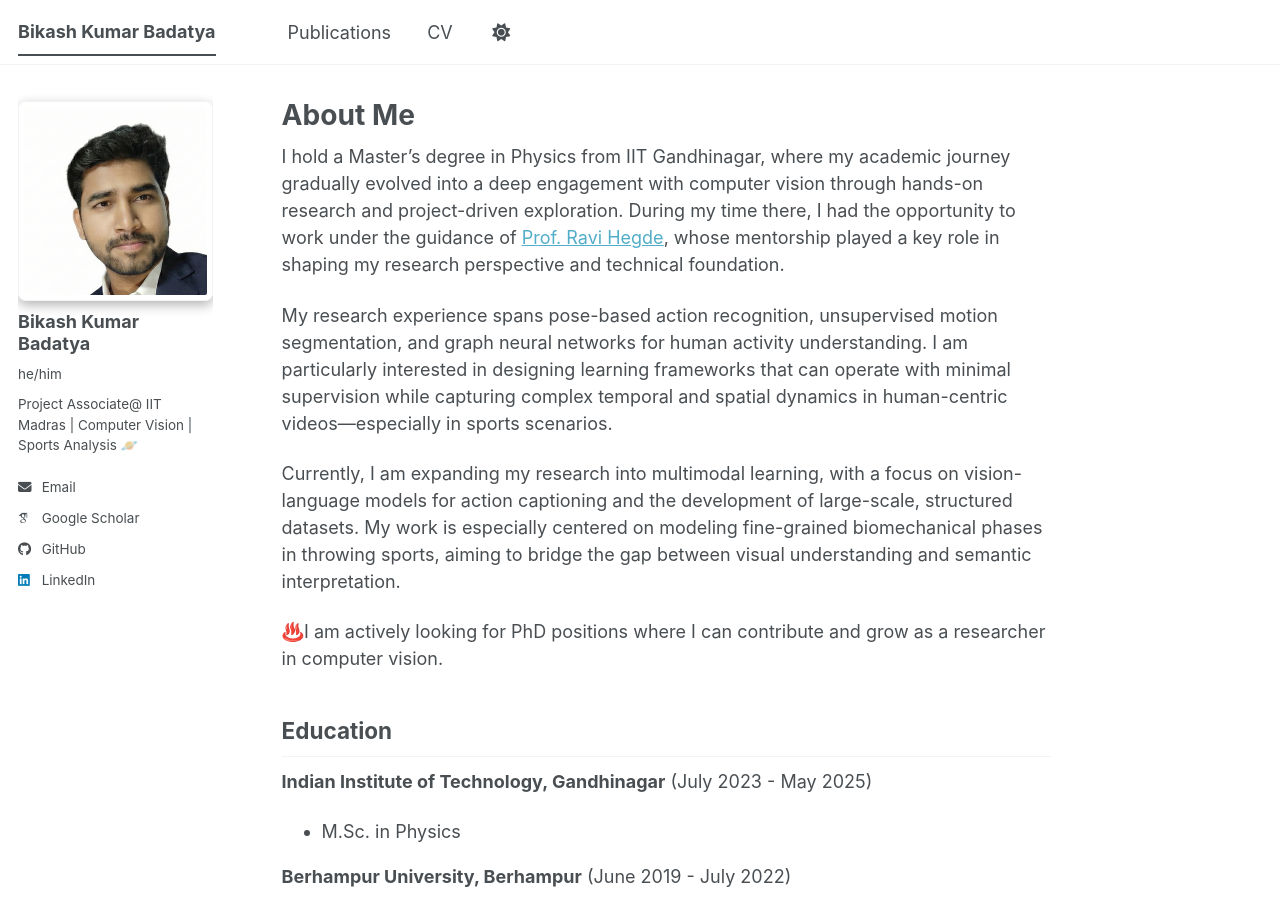
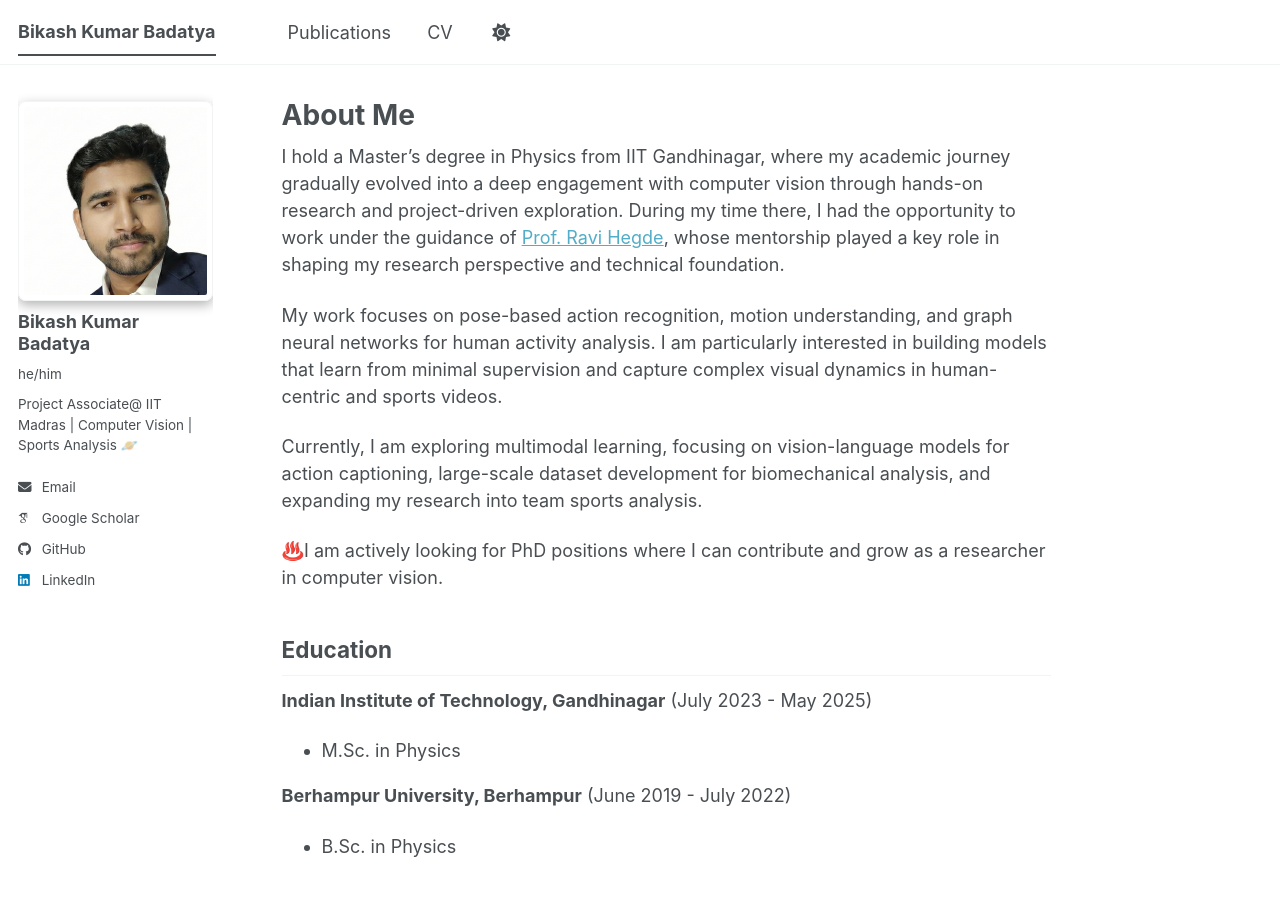
Before and after one commit to Bikudebug/Bikudebug.github.io, a Jekyll site: the page built from _pages/about.md, in a window 1280 px wide and 900 px high. Built offline with Jekyll 4.4.1, drawn with Linux system fonts in a browser that asks for light colours; some web fonts are replaced; a script bundle is joined from its source files by our own code; library files that are not in the unit come from our copies.

Commit message:
Update about.md

```diff
--- a/_pages/about.md
+++ b/_pages/about.md
@@ -9,9 +9,9 @@ redirect_from:
 
 I hold a Master's degree in Physics from IIT Gandhinagar, where my academic journey gradually evolved into a deep engagement with computer vision through hands-on research and project-driven exploration. During my time there, I had the opportunity to work under the guidance of [Prof. Ravi Hegde](https://iitgn.ac.in/faculty/ee/fac-ravi), whose mentorship played a key role in shaping my research perspective and technical foundation.
 
-My research experience spans pose-based action recognition, unsupervised motion segmentation, and graph neural networks for human activity understanding. I am particularly interested in designing learning frameworks that can operate with minimal supervision while capturing complex temporal and spatial dynamics in human-centric videos—especially in sports scenarios.
+My work focuses on pose-based action recognition, motion understanding, and graph neural networks for human activity analysis. I am particularly interested in building models that learn from minimal supervision and capture complex visual dynamics in human-centric and sports videos.
 
-Currently, I am expanding my research into multimodal learning, with a focus on vision-language models for action captioning and the development of large-scale, structured datasets. My work is especially centered on modeling fine-grained biomechanical phases in throwing sports, aiming to bridge the gap between visual understanding and semantic interpretation.
+Currently, I am exploring multimodal learning, focusing on vision-language models for action captioning, large-scale dataset development for biomechanical analysis, and expanding my research into team sports analysis.
 
 ♨️I am actively looking for PhD positions where I can contribute and grow as a researcher in computer vision.
 
```
